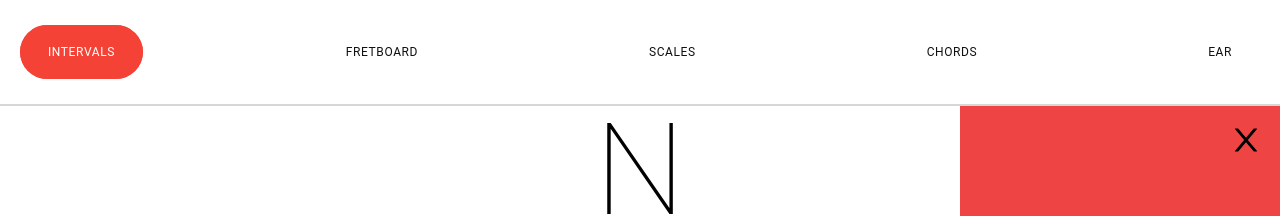
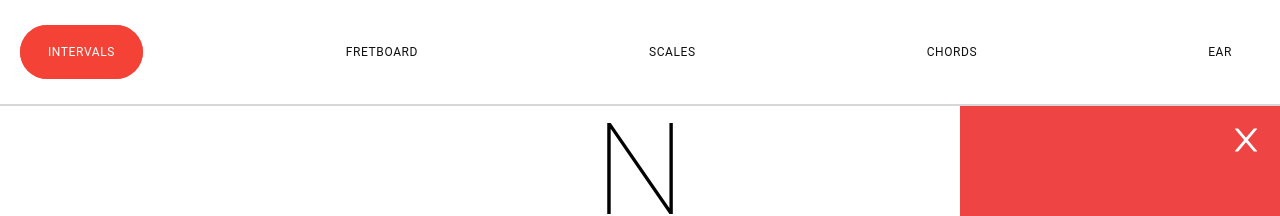
Before and after one commit to nicholascarlin/MusicTool, a React (Create React App) app: page / in a window 1280 px wide. Both pictures are taken after a click on the icon 1246 px from the left and 140 px from the top of the page. Shown: the top 216 px of the page. Built offline with nearby package versions, Linux system fonts and the light colour scheme.

Commit message:
Good here

```diff
--- a/src/components/UI/SideMenu.js
+++ b/src/components/UI/SideMenu.js
@@ -5,8 +5,7 @@ import { GiHamburgerMenu } from 'react-icons/gi';
 
 const SideMenu = () => {
 	const [isOpen, setIsOpen] = useState(false);
-	let filterIconStyle =
-		'absolute right-4 top-4 text-4xl cursor-pointer hover:text-5xl transition-all z-10';
+
 	return (
 		<>
 			{!isOpen ? (
@@ -14,14 +13,18 @@ const SideMenu = () => {
 					onClick={() => {
 						setIsOpen(true);
 					}}
-					className={filterIconStyle}
+					className={
+						'absolute right-4 top-4 text-4xl cursor-pointer hover:text-5xl transition-all z-10'
+					}
 				/>
 			) : (
 				<AiOutlineClose
 					onClick={() => {
 						setIsOpen(false);
 					}}
-					className={filterIconStyle}
+					className={
+						'absolute right-4 top-4 text-4xl cursor-pointer hover:text-5xl transition-all z-10 text-white'
+					}
 				/>
 			)}
 			<div
```
